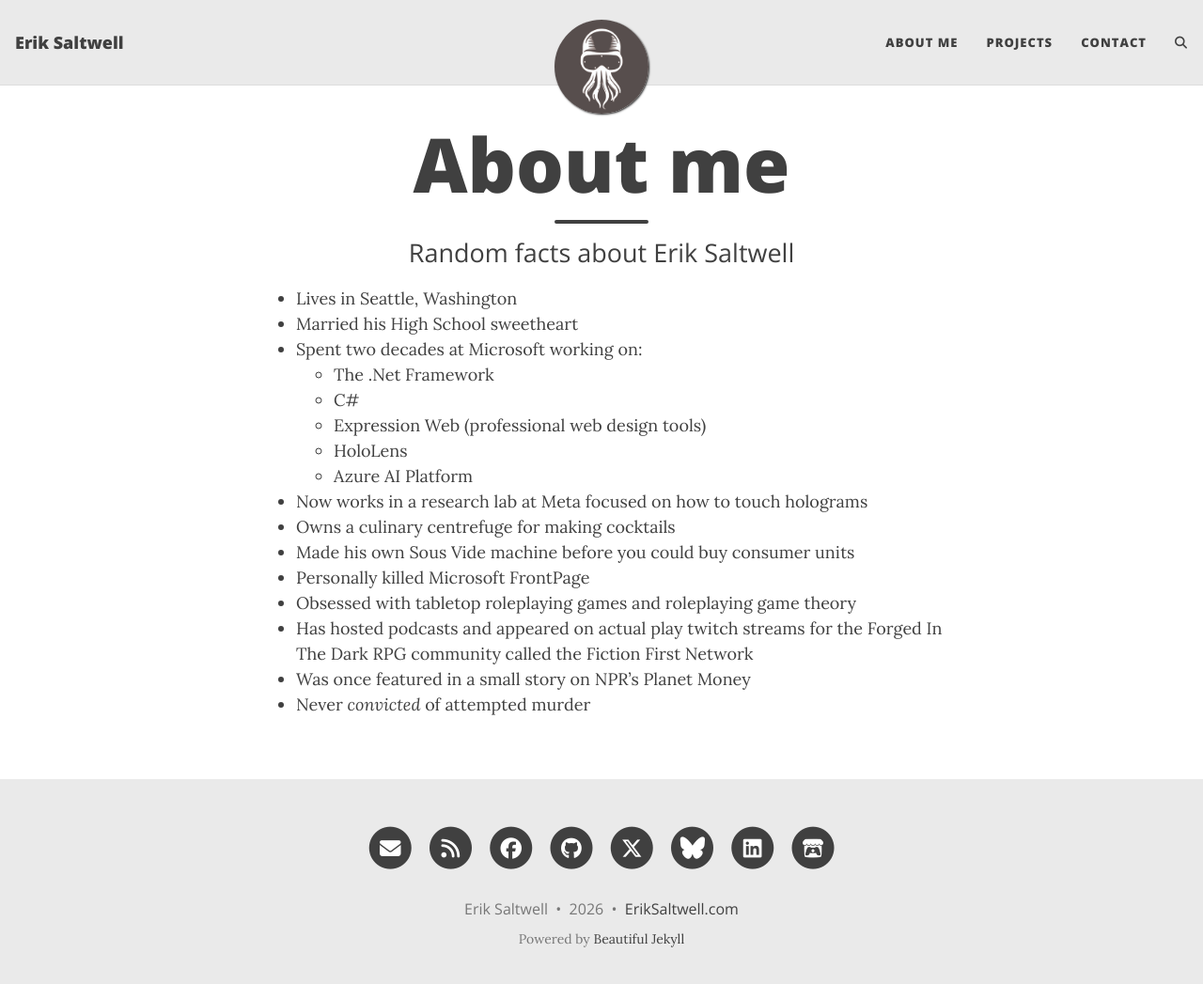
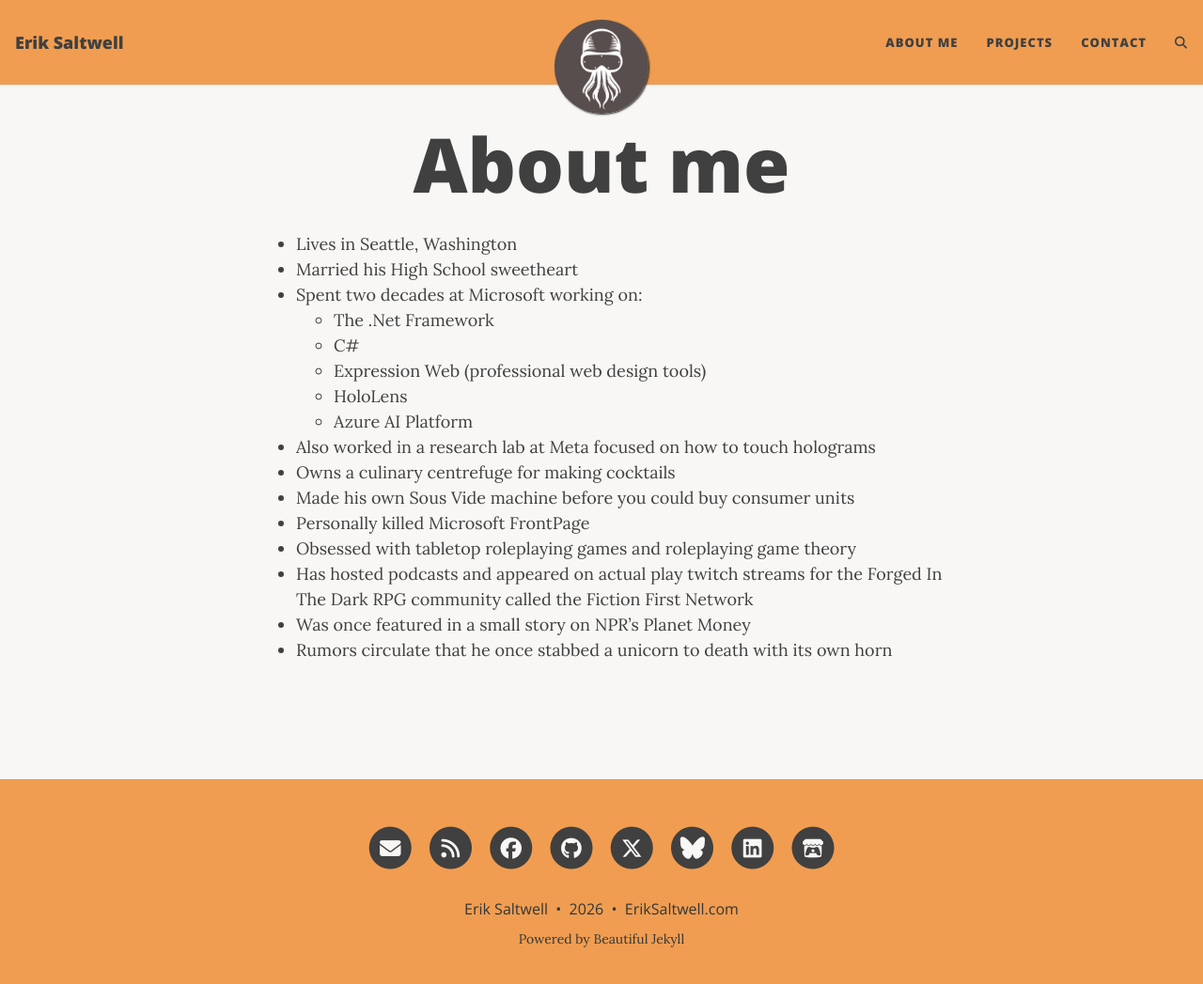
Before and after one commit to erik-saltwell/eriksaltwell.com, a Jekyll site: the page built from aboutme.md, in a window 1280 px wide and 1060 px high. Shown: the top 1047 px of the window at 94% size. Built offline with Jekyll 4.4.1, drawn with Linux system fonts in a browser that asks for light colours; comment, search, counter and statistics services are not loaded; some of the changed lines change nothing that is shown.

Commit message:
refresh site colors and update about page

```diff
--- a/_config.yml
+++ b/_config.yml
@@ -137,17 +137,18 @@
 
 # Personalize the colours in your website. Colour values can be any valid CSS colour
 
-page-col: "#FFFFFF"
+page-col: "#F8F7F5"
 text-col: "#404040"
 link-col: "#008AFF"
-hover-col: "#0085A1"
-navbar-col: "#EAEAEA"
+hover-col: "#F09D51"
+navbar-col: "#F09D51"
 navbar-text-col: "#404040"
+navbar-hover-col: "#6B2637"
 navbar-border-col: "#DDDDDD"
-footer-col: "#EAEAEA"
-footer-text-col: "#777777"
-footer-link-col: "#404040"
-footer-hover-col: "#0085A1"
+footer-col: "#F09D51"
+footer-text-col: "#313638"
+footer-link-col: "#313638"
+footer-hover-col: "#6B2637"
 
 # Alternatively, the navbar, footer, and page background can be set to an image
 # instead of colour
--- a/aboutme.md
+++ b/aboutme.md
@@ -1,7 +1,6 @@
 ---
 layout: page
 title: About me
-subtitle: Random facts about Erik Saltwell
 ---
 
 - Lives in Seattle, Washington
@@ -12,11 +11,11 @@
    - Expression Web (professional web design tools)
    - HoloLens
    - Azure AI Platform
-- Now works in a research lab at Meta focused on how to touch holograms
+- Also worked in a research lab at Meta focused on how to touch holograms
 - Owns a culinary centrefuge for making cocktails
 - Made his own Sous Vide machine before you could buy consumer units
 - Personally killed Microsoft FrontPage
 - Obsessed with tabletop roleplaying games and roleplaying game theory
 - Has hosted podcasts and appeared on actual play twitch streams for the Forged In The Dark RPG community called the Fiction First Network
 - Was once featured in a small story on NPR's Planet Money
-- Never *convicted* of attempted murder
+- Rumors circulate that he once stabbed a unicorn to death with its own horn
--- a/assets/css/beautifuljekyll.css
+++ b/assets/css/beautifuljekyll.css
@@ -12,6 +12,7 @@
   --hover-col: {{ site.hover-col | default: "#0085A1" }};
   --navbar-col: {{ site.navbar-col | default: "#EAEAEA" }};
   --navbar-text-col: {{ site.navbar-text-col | default: "#404040" }};
+  --navbar-hover-col: {{ site.navbar-hover-col | default: site.hover-col | default: "#0085A1" }};
   --navbar-border-col: {{ site.navbar-border-col | default: "#DDDDDD" }};
   --footer-col: {{ site.footer-col | default: "#EAEAEA" }};
   --footer-text-col: {{ site.footer-text-col | default: "#777777" }};
@@ -342,7 +343,7 @@
 .navbar-custom .navbar-nav .nav-link:focus,
 .navbar-custom .navbar-nav .dropdown-menu .dropdown-item:hover,
 .navbar-custom .navbar-nav .dropdown-menu .dropdown-item:focus {
-  color: var(--hover-col);
+  color: var(--navbar-hover-col);
 }
 
 .navbar-custom .avatar-container {
```
